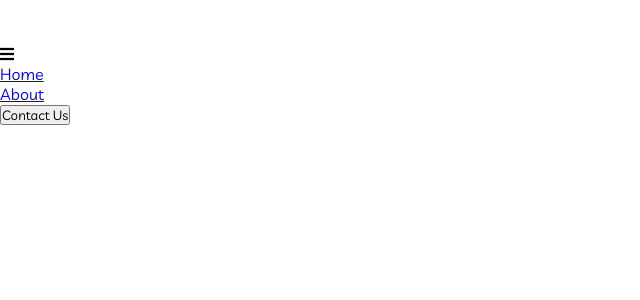
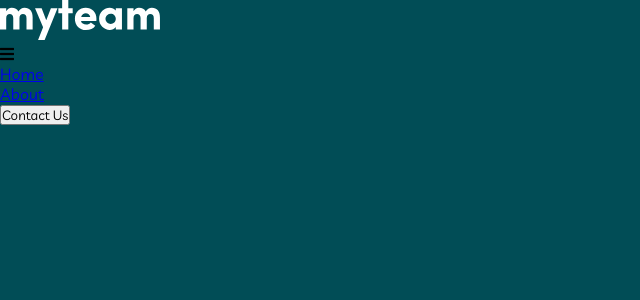
Before and after one commit to clf94-dev/myteam-multi-react, a React (Create React App) app: page / in a window 1280 px wide. Shown: the top 300 px of the page, without its empty margins (0-640 px from the left). Built offline with nearby package versions, Linux system fonts and the light colour scheme.

Commit message:
added background color body

```diff
--- a/src/styles/App.css
+++ b/src/styles/App.css
@@ -7,4 +7,5 @@
 
 body {
   overflow-x: hidden;
+  background-color: #014d56;
 }
--- a/src/styles/App.min.css
+++ b/src/styles/App.min.css
@@ -1 +1 @@
-*{box-sizing:border-box;margin:0;padding:0;font-family:"Livvic",sans-serif}body{overflow-x:hidden}
+*{box-sizing:border-box;margin:0;padding:0;font-family:"Livvic",sans-serif}body{overflow-x:hidden;background-color:#014d56}
--- a/src/styles/App.scss
+++ b/src/styles/App.scss
@@ -27,4 +27,5 @@ $body2-size:15px;
 
 body {
     overflow-x: hidden;
+    background-color: $Midnight-green;
 }
```
